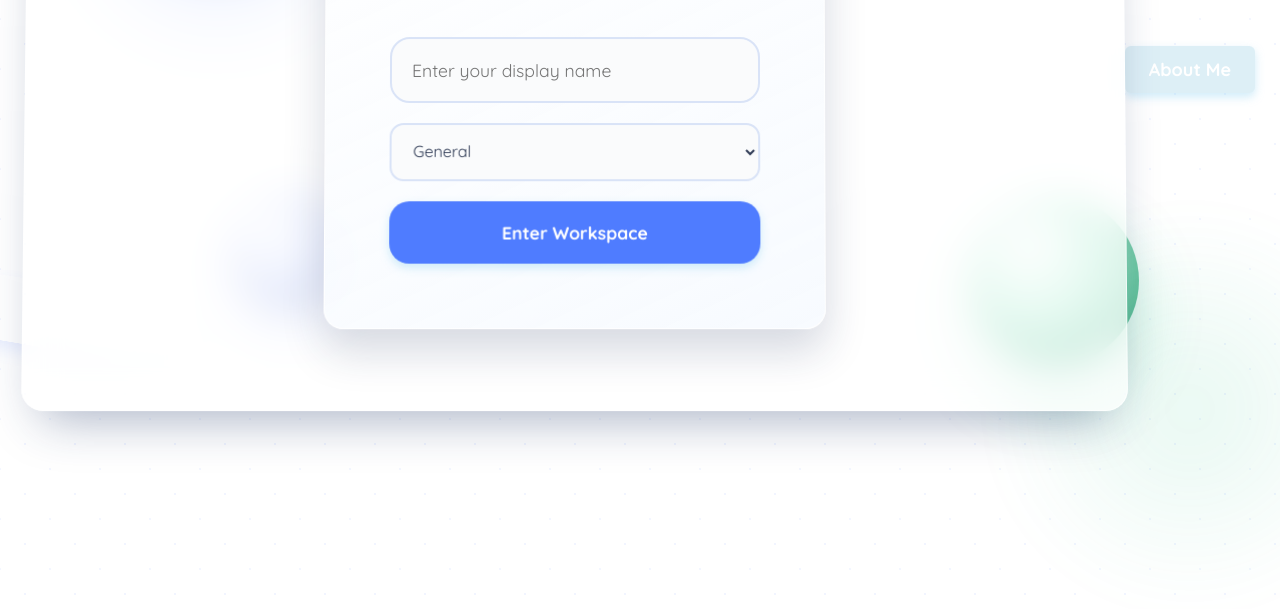
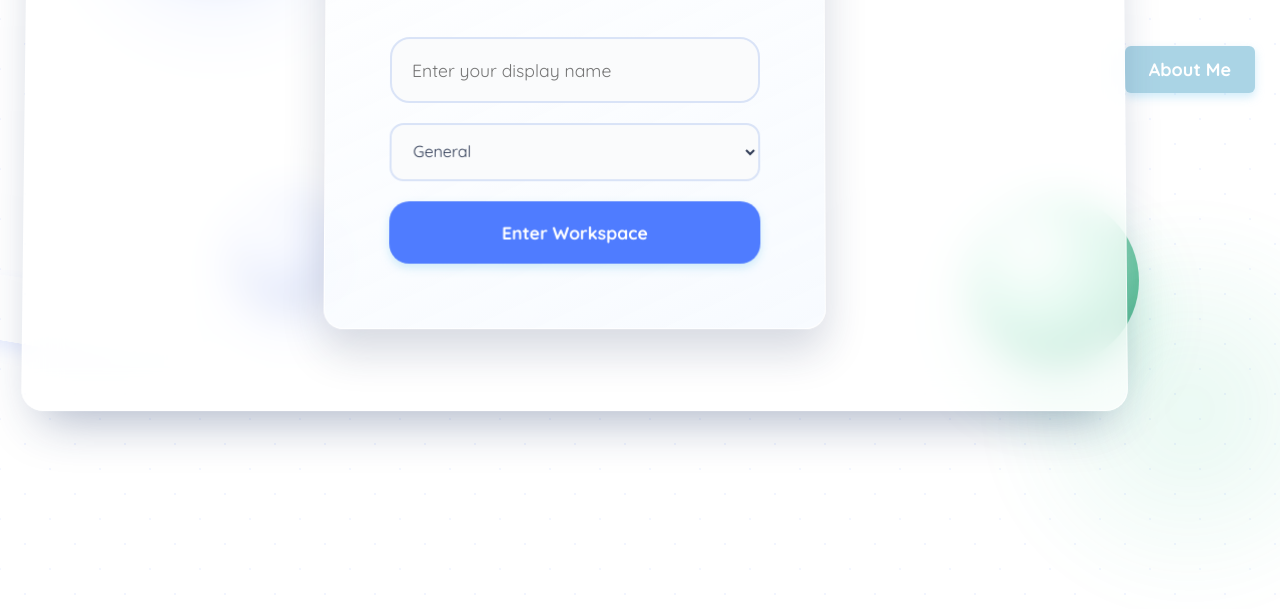
Before and after one commit to tanisha1250be25-del/viberoom, a website: page index.html in a window 1280 px wide. Shown: the part 331-940 px from the top of the page. Drawn offline with Linux system fonts and the light colour scheme; no server answers.

Commit message:
Update index.html

```diff
--- a/index.html
+++ b/index.html
@@ -97,7 +97,7 @@
 
   <button id="aboutBtn"
 
-          style="background:#ddeff6; color:white; padding:12px 24px;
+          style="background-color:rgba(170,212,229,1); color:white; padding:12px 24px;
 
                  border:none; border-radius:6px; font-size:18px; cursor:pointer;">
 
```
